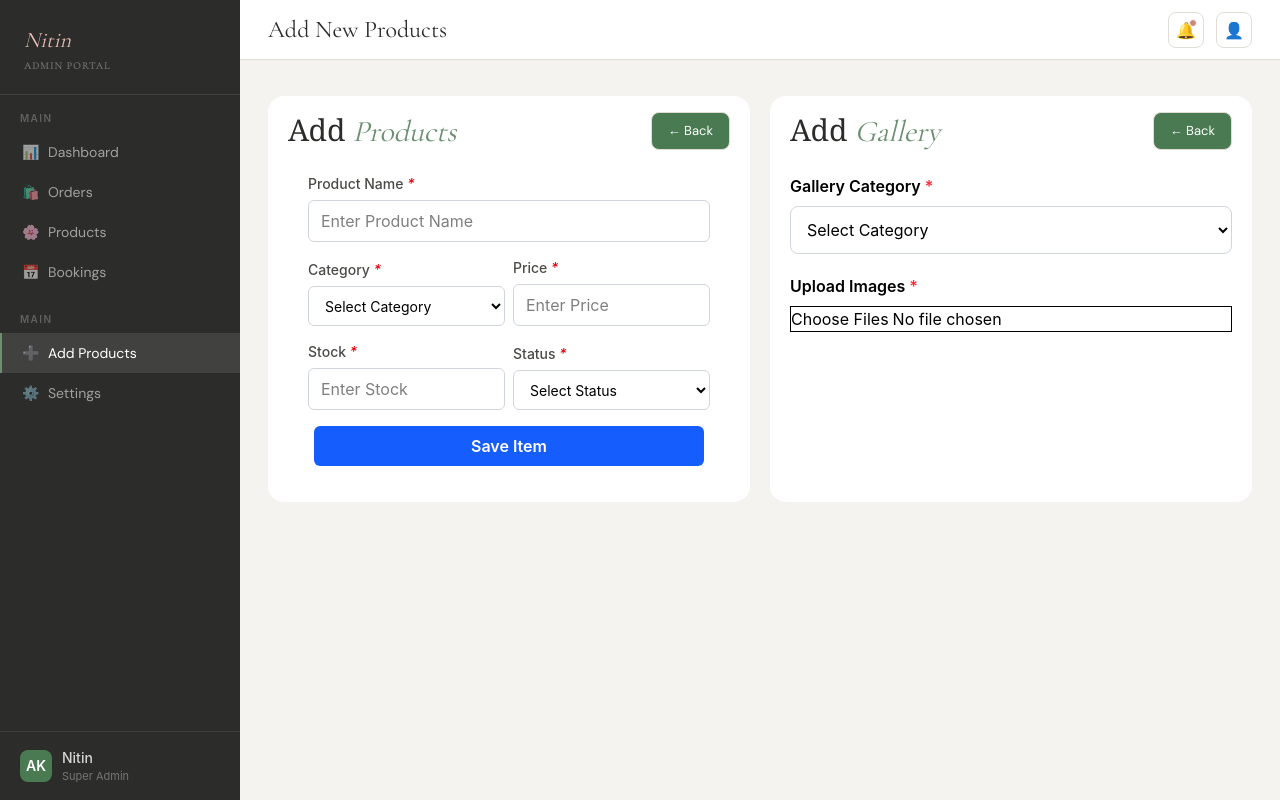
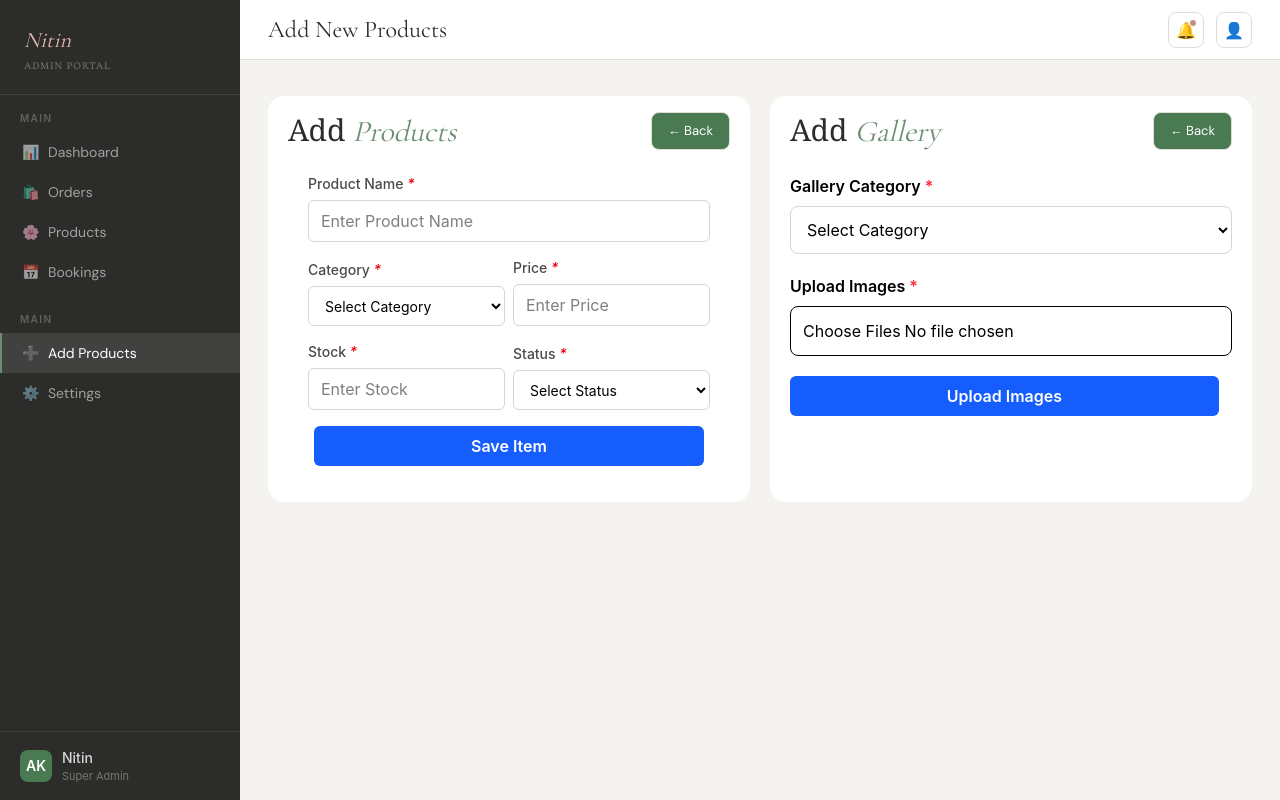
Before and after one commit to KinCode36/FlowerShop, a React (Vite) app: page /add_Products in a window 1280 px wide. Built offline with nearby package versions, Linux system fonts and the light colour scheme.

Commit message:
Add Upload Image Section and Submit Button

```diff
--- a/src/Components/RightSide/Add_Products/GalleryForm.jsx
+++ b/src/Components/RightSide/Add_Products/GalleryForm.jsx
@@ -3,10 +3,12 @@ import React from 'react'
 const GalleryForm = () => {
     return (
         <form action="">
+            {/* gallery Category  */}
             <label className="block mb-2 font-semibold">
                 Gallery Category{" "}
                 <span className="text-red-500">*</span>
             </label>
+            {/* Select Category */}
             <select className='w-full border border-gray-300 rounded-lg p-3 mb-5' required>
                 <option value="">Select Category</option>
                 <option value="Wedding">Wedding</option>
@@ -17,11 +19,13 @@ const GalleryForm = () => {
             </select>
 
             <label className='block mb-2 font-semibold'>
-                 Upload Images{" "}
-            <span className='text-red-500'>*</span>
+                Upload Images{" "}
+                <span className='text-red-500'>*</span>
             </label>
-            <input type="file" accept="image/*" multiple className='w-full border border-gary' />
-
+            {/* Images */}
+            <input type="file" accept="image/*" multiple className='w-full border border-gary-300 rounded-lg p-3' />
+            {/* Submit Button */}
+            <button className='w-[97%] active:scale-95 px-4 py-2 bg-blue-600 text-white rounded-md transition-all duration-150 font-semibold cursor-pointer mt-5'>Upload Images</button>
         </form>
     )
 }
```
